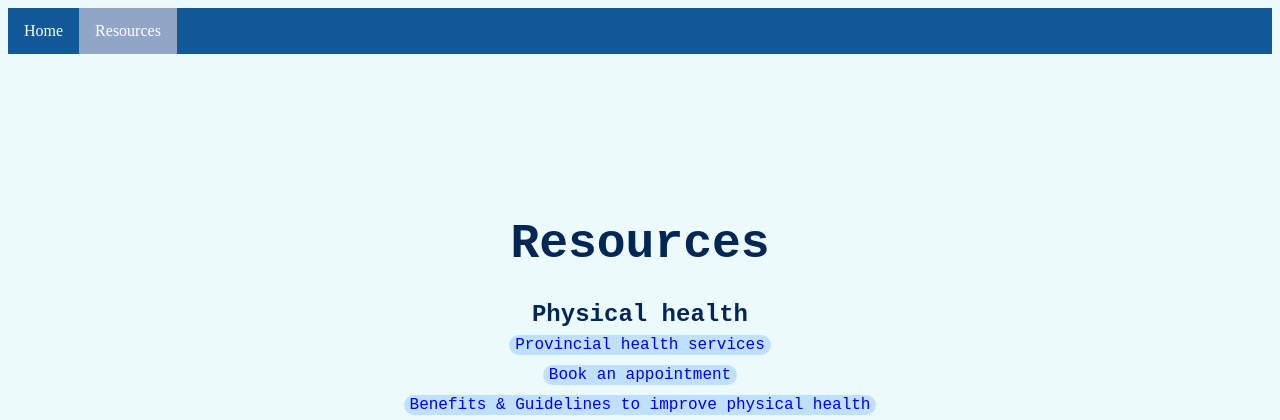
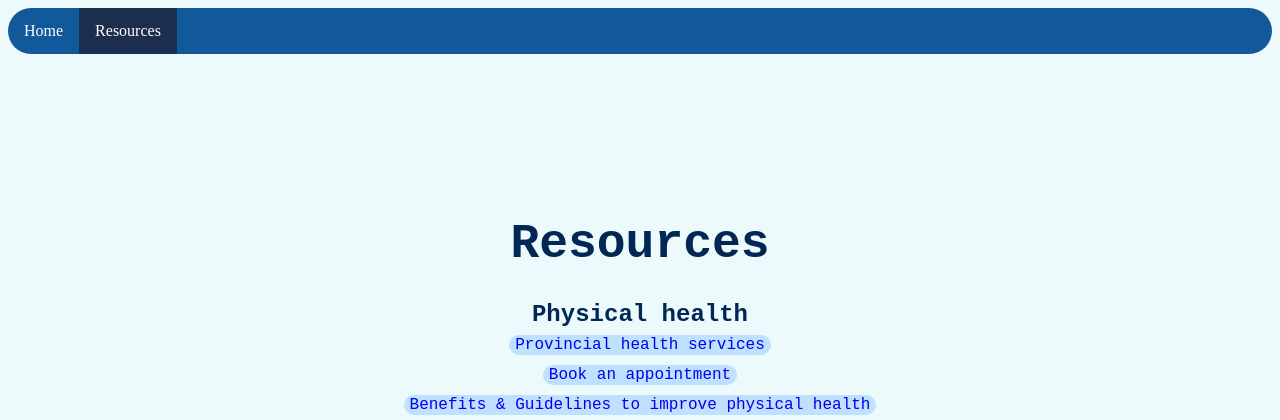
Before and after one commit to Iba-16/Chatbot.github.io, a Flask app: page /resources in a window 1280 px wide. Shown: the top 420 px of the page. Run offline with Flask 2, Linux system fonts and the light colour scheme; parts of the project's set-up code (start-up, migrations or seed data) failed here and were passed over; some libraries are stand-ins or nearby versions.

Commit message:
UI stuff :)

```diff
--- a/intent.json
+++ b/intent.json
@@ -97,7 +97,9 @@
       "responses": [
         "Why did the hipster burn his mouth? He drank the coffee before it was cool.",
         "What did the buffalo say when his son left for college? Bison.",
-        "Why do we tell actors to break a leg? Because every play has a cast."
+        "Why do we tell actors to break a leg? Because every play has a cast.",
+        "What do you call a can opener that doesn't work? A can't opener!",
+
       ]
     }
   ]
--- a/static/style.css
+++ b/static/style.css
@@ -158,6 +158,7 @@ ul {
     background-color: rgb(17, 89, 153);
     align-self: center;
     overflow: hidden;
+    border-radius: 25px;
 }
 
 li {
@@ -171,14 +172,15 @@ li a {
     text-align: center;
     padding: 14px 16px;
     text-decoration: none;
+
   }
 
   .active{
-      background-color: rgb(109, 111, 114);
+      background-color: rgb(28, 46, 77);
   }
 
 li a:hover{
-    background-color: rgb(180, 180, 180);
+    background-color: rgb(145, 159, 204);
 }
 
   /* Responsive layout - makes the two columns/boxes stack on top of each other instead of next to each other, on small screens */
--- a/static/style2.css
+++ b/static/style2.css
@@ -49,9 +49,10 @@ ul {
     list-style-type: none;
     margin: 0;
     padding: 0;
-    background-color: rgb(17, 89, 153);
+    background-color: rgb(17, 89, 154);
     align-self: center;
     overflow: hidden;
+    border-radius: 25px;
 }
 
 li {
@@ -68,10 +69,10 @@ li a {
   }
 
   .active{
-      background-color: rgb(145, 166, 199);
+      background-color: rgb(28, 46, 77);
   }
 
 
   li a:hover{
-    background-color: rgb(180, 180, 180);
+    background-color: rgb(145, 159, 204);
 }
```
Also changed, not shown: 2 other files.
